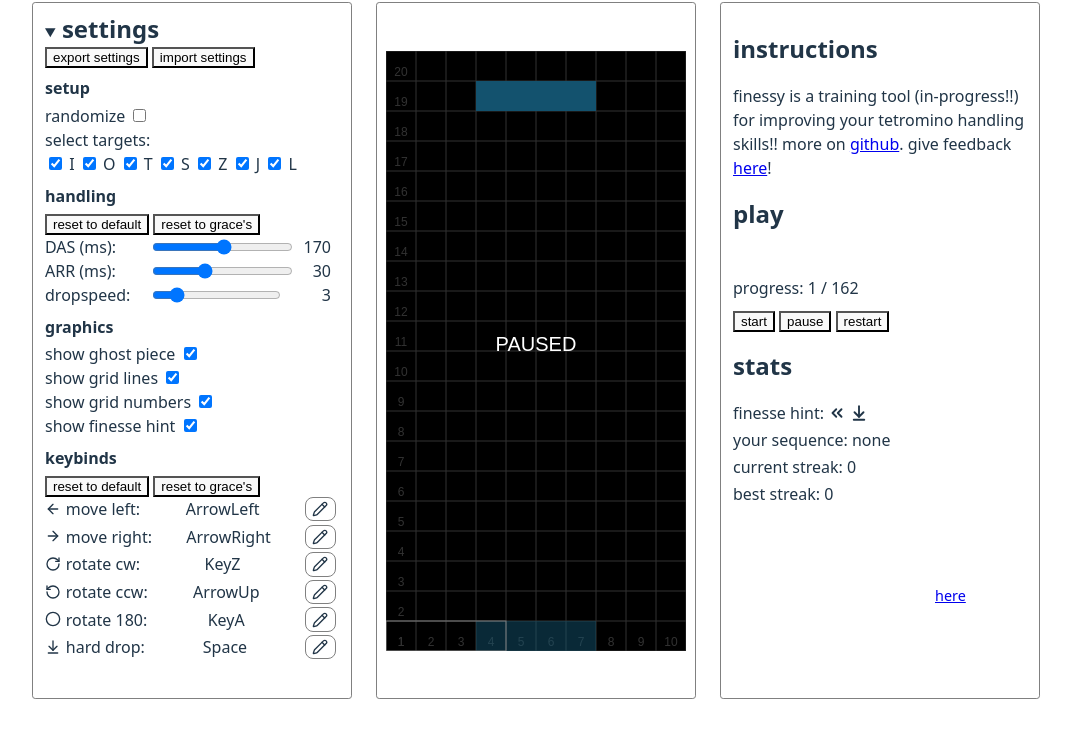
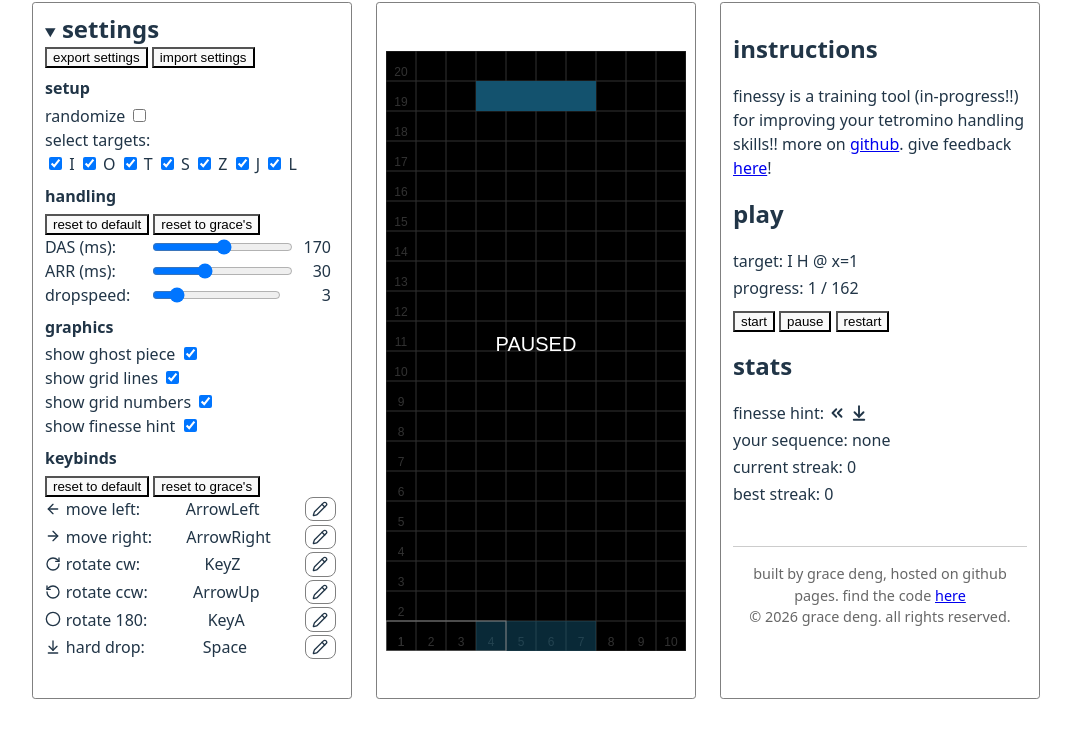
Before and after one commit to g-deng/finesse, a website built with Vite: page index.html in a window 1280 px wide. Shown: the part 102-833 px from the top of the page, without its empty margins (104-1175 px from the left). Built offline with nearby package versions, Linux system fonts and the light colour scheme.

Commit message:
fix lightmode

```diff
--- a/src/graphics/style.css
+++ b/src/graphics/style.css
@@ -189,8 +189,8 @@ h4 {
   margin-top: 2rem;
   padding: 1rem 0;
   font-size: 0.9rem;
-  color: rgba(255, 255, 255, 0.6);
-  border-top: 1px solid rgba(255, 255, 255, 0.1);
+  color: light-dark( rgba(0, 0, 0, 0.6), rgba(255, 255, 255, 0.6));
+  border-top: 1px solid light-dark(rgba(0, 0, 0, 0.2), rgba(255, 255, 255, 0.2));
   /* center text */
   text-align: center;
 }
--- a/src/main.ts
+++ b/src/main.ts
@@ -161,9 +161,9 @@ function render() {
 
   if (isRedo) {
     blockTextElem.textContent += " (redo)";
-    blockTextElem.style.color = "lightpink";
+    blockTextElem.style.color = "light-dark(lightcoral, lightpink)";
   } else {
-    blockTextElem.style.color = "white";
+    blockTextElem.style.color = "inherit";
   }
 
   const targetProgressElem = document.getElementById("target-progress")!;
```
